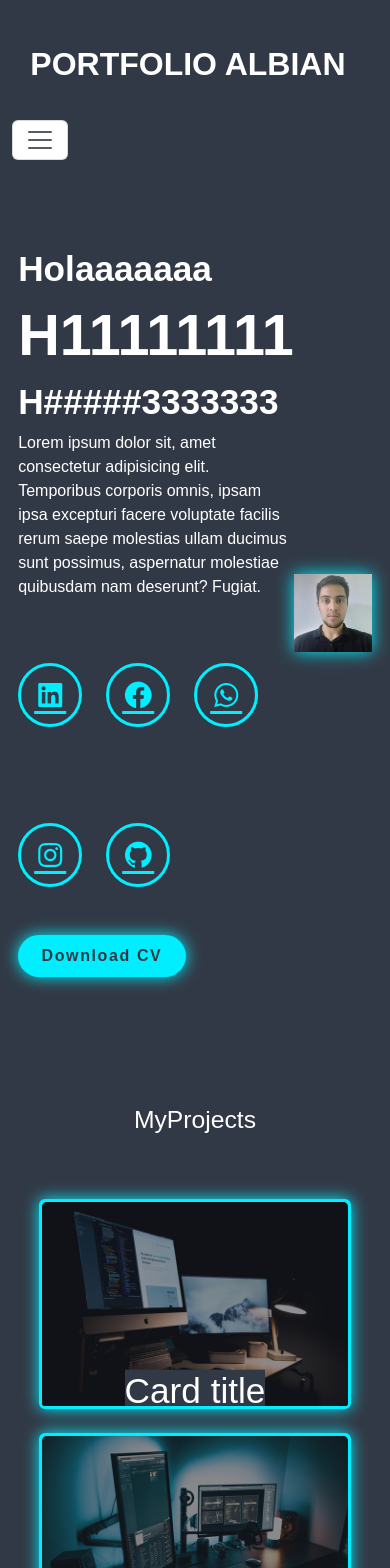
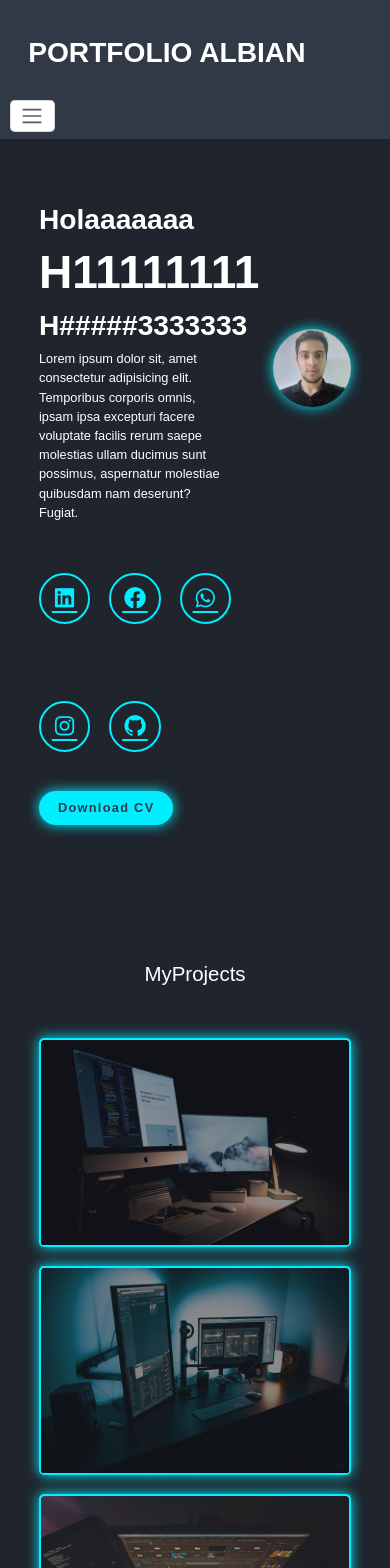
Before and after one commit to Albin18/MyPortfolioWeb, an Angular app: page / in a window 390 px wide. Shown: the top 1568 px of the page. Built offline with nearby package versions, Linux system fonts and the light colour scheme.

Commit message:
styles-animation

```diff
--- a/src/app/header/header.component.css
+++ b/src/app/header/header.component.css
@@ -10,17 +10,13 @@
   justify-content: space-between;
   align-items: center;
   z-index: 100;
-  font-size: 2.0rem;
+  font-size: 2.2rem;
   cursor: default;
   font-weight: 600;
 }
 
-.navbar-nav {
-  margin-left: 15%;
-}
-
 .navbar-nav a{
-  margin-left: 3rem;
+  margin-left: 5rem;
   color: white;
   font-size: 1.2rem;
 }
--- a/src/app/profile/profile.component.css
+++ b/src/app/profile/profile.component.css
@@ -1,5 +1,5 @@
 *{
-  background-color: #323946
+  background-color: #1f242d;
 }
 :root {
   --bg-color: #1f242d;
@@ -22,18 +22,33 @@ section{
   font-weight: 700;
 }
 .home-content h1{
-
   font-size: 3.6rem;
   font-weight: 700;
   line-height: 1.3;
 }
 .home-content p{
 font-size: 1rem;
-
+max-width: 80%;
+}
+.home-img{
+margin-bottom: 20rem;
 }
 .home-img img{
+  border-radius: 50%;
     width:20vw ;
     box-shadow: 0 0 1rem #0ef;
+    animation: floatImage 4s ease-in-out infinite;
+}
+@keyframes floatImage {
+  0% {
+    transform: translateY(0);
+  }
+  50% {
+    transform: translateY(-1.4rem);
+  }
+  100% {
+    transform: translateY(0);
+  }
 }
 
 .social-media a{
@@ -89,6 +104,7 @@ overflow: hidden;
 .card:hover{
   box-shadow: none;
   border: none;
+  transition: 0.5s ease;
 }
 .card img{
   width: 100%;
@@ -97,6 +113,7 @@ overflow: hidden;
 .card img:hover{
 transform: scale(1.1);
 }
+
 .card .card-body{
   position: absolute;
   color: #fff;
@@ -110,7 +127,7 @@ transform: scale(1.1);
 align-items: center;
 flex-direction: column;
 text-align: center;
-padding: 0 4rem;
+padding: 0 3rem;
 transform: translateY(100%);
 transition: .5s ease;
 }
@@ -119,11 +136,10 @@ transition: .5s ease;
 }
 
 .card-body h5{
-  font-size: 2.2rem;
+  font-size: 1.5rem;
 }
 .card-body p{
-  font-size: 1rem;
-  margin: 1rem 0 1rem;
+  font-size: 0.8rem;
 }
 .card-body a{
   display: inline-flex;
@@ -167,6 +183,11 @@ resize: none;
 .contact form .input-box input{
   width: 49%;
 }
+.contact form .input-box input:hover,
+.contact form textarea:hover{
+  box-shadow: 0 0 0.5rem #0ef;
+}
+
 .contact form .btn{
 margin-top: 1rem;
 cursor: pointer;
--- a/src/app/profile/profile.component.html
+++ b/src/app/profile/profile.component.html
@@ -15,9 +15,11 @@
         <a href="#"><i class="bx bxl-facebook-circle"></i></a>
         <a href="#"><i class="bx bxl-whatsapp"></i></a>
         <a href="#"><i class="bx bxl-instagram"></i></a>
-        <a href="#"><i class="bx bxl-github"></i></a>
+        <a href="https://github.com/Albin18"><i class="bx bxl-github"></i></a>
       </div>
-      <a href="#" class="btn">Download CV</a>
+      <a href="../assets/cv-albian-perez.pdf" class="btn" download=""
+        >Download CV</a
+      >
     </div>
     <div class="home-img">
       <img src="../assets/image/profile.jpg" alt="" />
@@ -25,7 +27,7 @@
   </div>
   <!--My Jobs-->
 </section>
-<section style="background-color: #323946">
+<section>
   <div class="projects" id="projects">
     <h2 class="heading">My<span> Projects</span></h2>
   </div>
--- a/src/styles.css
+++ b/src/styles.css
@@ -1 +1,7 @@
 /* You can add global styles to this file, and also import other style files */
+
+@media (max-width:1200px) {
+  html {
+    font-size: 80%;
+  }
+}
```
Also changed, not shown: 1 other file (tests, documents, lock files or other folders).
